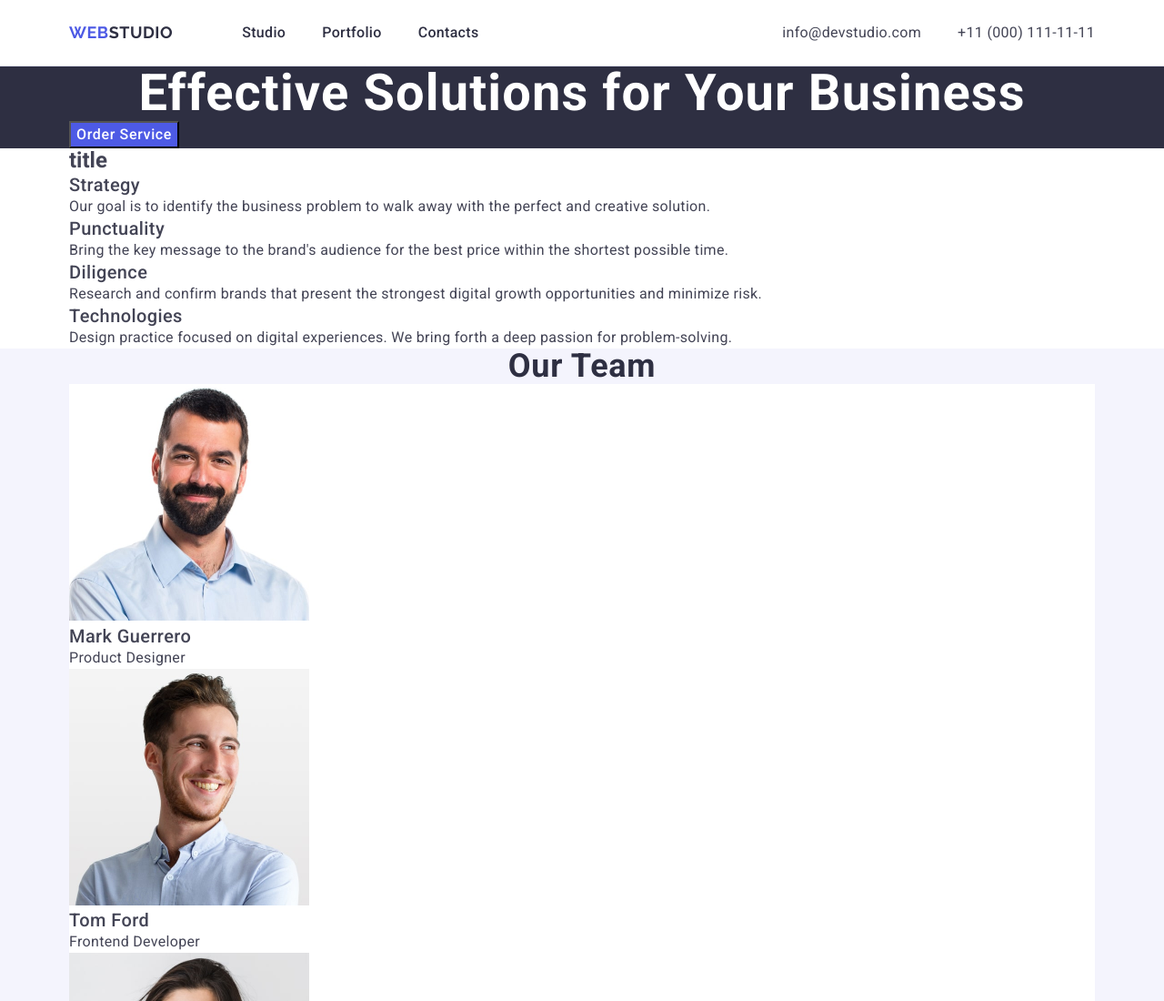
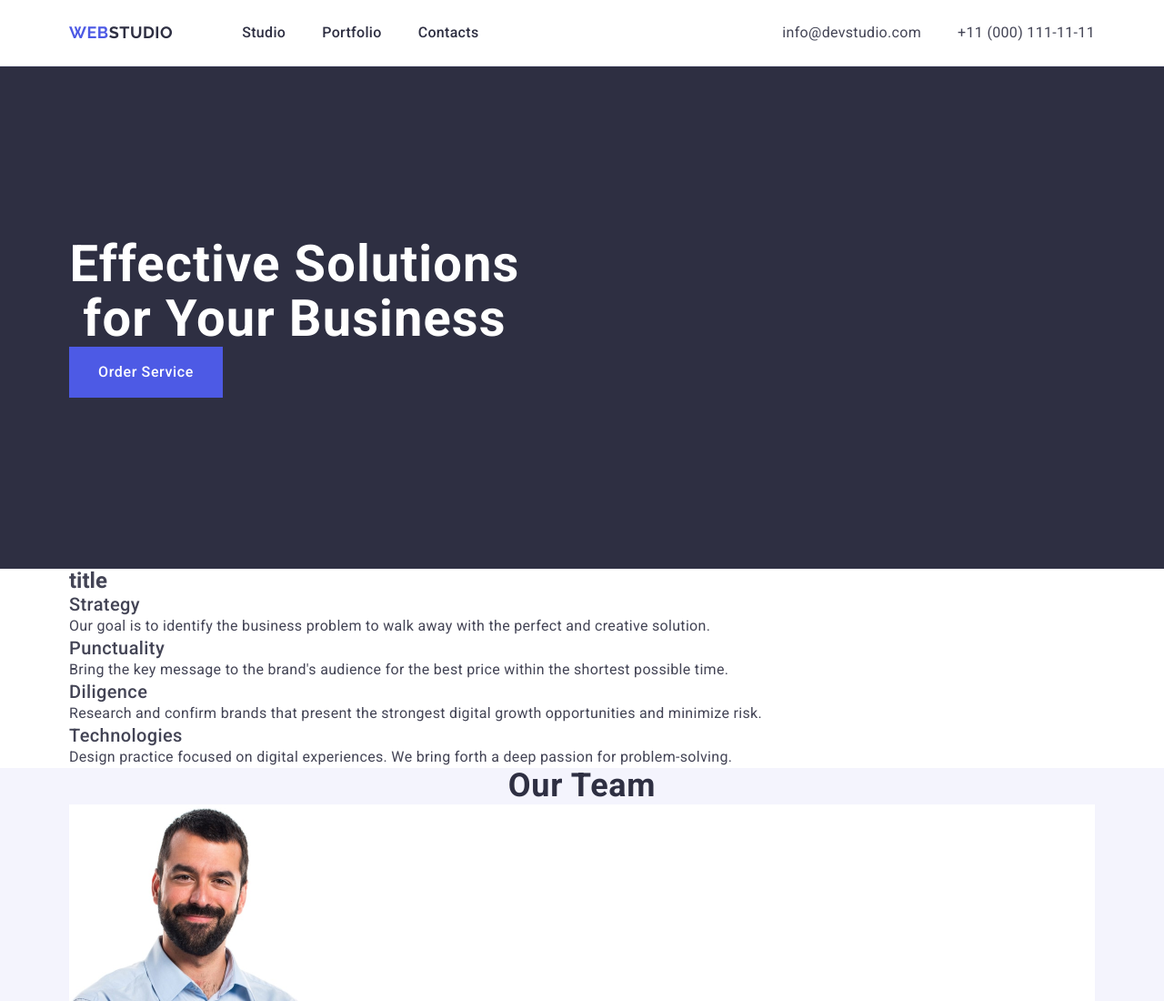
Before and after one commit to Kovshun-Olena/goit-markup-hw-03, a plain HTML site: page index.html in a window 1280 px wide. Shown: the top 1100 px of the page at 91% size. Drawn offline with nearby package versions, Linux system fonts and the light colour scheme.

Commit message:
first section

```diff
--- a/css/style.css
+++ b/css/style.css
@@ -109,13 +109,17 @@ h1, h2, h3, h4, h5, h6, p {
     color: #404bbf;
 }
 
-
+.img {
+    display: block;
+}
 
 .box {
+    padding: 188px 0;
     background: #2e2f42;
 }
 
 .title-box {
+    max-width: 496px;
     font-size: 56px;
     line-height: 1.07;
     letter-spacing: 0.02em;
@@ -124,6 +128,10 @@ h1, h2, h3, h4, h5, h6, p {
 }
 
 .button-box {
+    display: block;
+    min-width: 169px;
+    height: 56px;
+    border: none;
     background: #4d5ae5;
     font-family: "Roboto", sans-serif;
     font-weight: 500;
```
